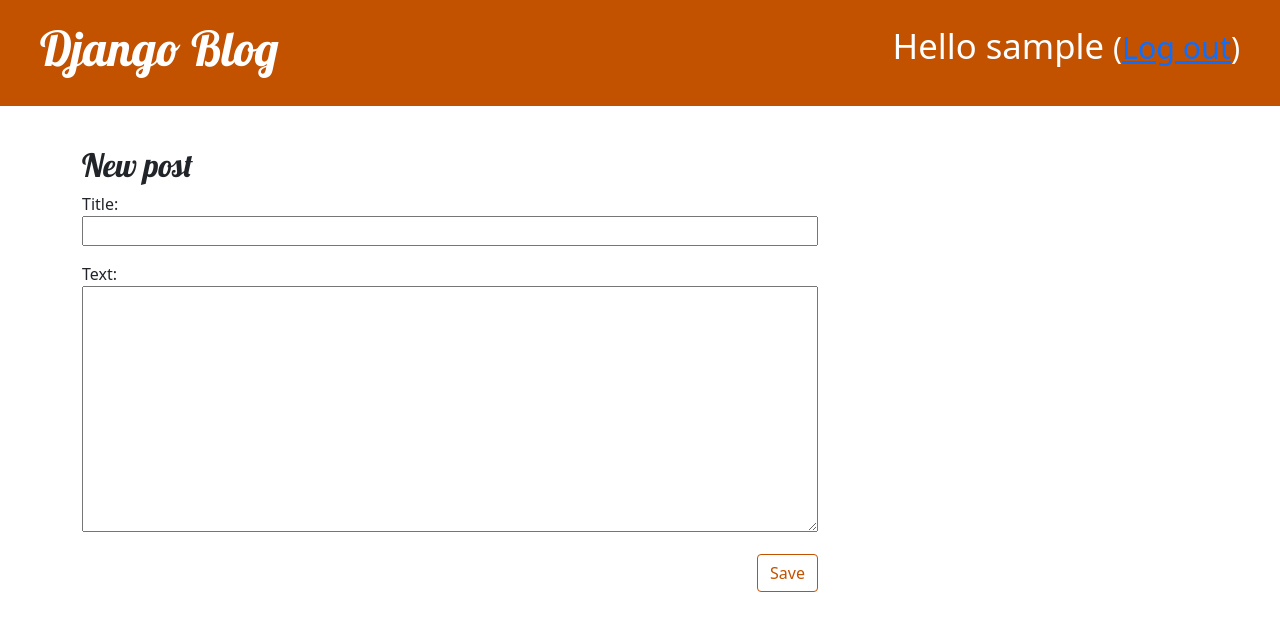
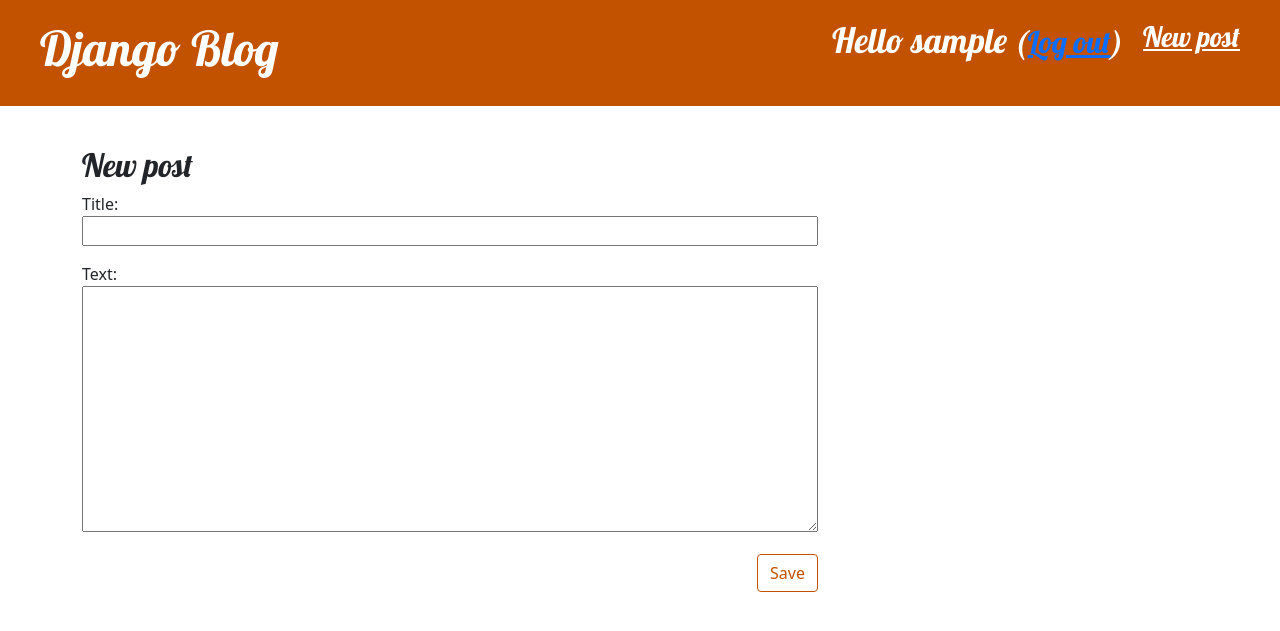
Before and after one commit to Lupercal13/my-first-blog, a Django app: page /post/new/ in a window 1280 px wide. Shown: the top 631 px of the page. Run offline with Django 3.2, Linux system fonts and the light colour scheme; the visitor is signed in with stand-in values (Sample User, id 1).

Commit message:
Changed the css and base html to show links

```diff
--- a/blog/static/css/blog.css
+++ b/blog/static/css/blog.css
@@ -13,6 +13,7 @@
     font-size: 36pt;
     text-decoration: none;
 }
+
 
 h1,
 h2,
@@ -69,6 +70,8 @@ h4 {
     background-color: #C25100;
 }
 
+
+
 .comment {
     margin: 20px 0px 20px 20px;
 }
--- a/blog/templates/blog/base.html
+++ b/blog/templates/blog/base.html
@@ -4,17 +4,18 @@
     <head>
         <title>Django blog</title>
         <link rel="stylesheet" href="https://cdn.jsdelivr.net/npm/bootstrap@5.1.3/dist/css/bootstrap.min.css" integrity="sha384-1BmE4kWBq78iYhFldvKuhfTAU6auU8tT94WrHftjDbrCEXSU1oBoqyl2QvZ6jIW3" crossorigin="anonymous">
+        <link rel="stylesheet" href="https://cdn.jsdelivr.net/npm/bootstrap-icons@1.5.0/font/bootstrap-icons.css">
         <link href='//fonts.googleapis.com/css?family=Lobster&subset=latin,latin-ext' rel='stylesheet' type='text/css'>
         <link rel="stylesheet" href="{% static 'css/blog.css' %}">
     </head>
     <body>
         <div class="page-header">
             {% if user.is_authenticated %}
-                <a href="{% url 'post_new' %}" class="top-menu"><span class="glyphicon glyphicon-plus"></span></a>
+                <a href="{% url 'post_new' %}" class="top-menu"><span class="glyphicon glyphicon-plus"></span><h3>New post</h3></a>
                 <a href="{% url 'post_draft_list' %}" class="top-menu"><span class="glyphicon glyphicon-edit"></span></a>
-                <p class="top-menu">Hello {{ user.username }} <small>(<a href="{% url 'logout' %}">Log out</a>)</small></p>
+                <h3 class="top-menu">Hello {{ user.username }} <small>(<a href="{% url 'logout' %}">Log out</a>)</small></h3>
             {% else %}
-                <a href="{% url 'login' %}" class="top-menu"><span class="glyphicon glyphicon-lock"></span></a>
+                <a href="{% url 'login' %}" class="top-menu"><span class="glyphicon glyphicon-lock"><h3>log in</h3></span></a>
             {% endif %}
             <h1><a href="/">Django Blog</a></h1>
         </div>
```
